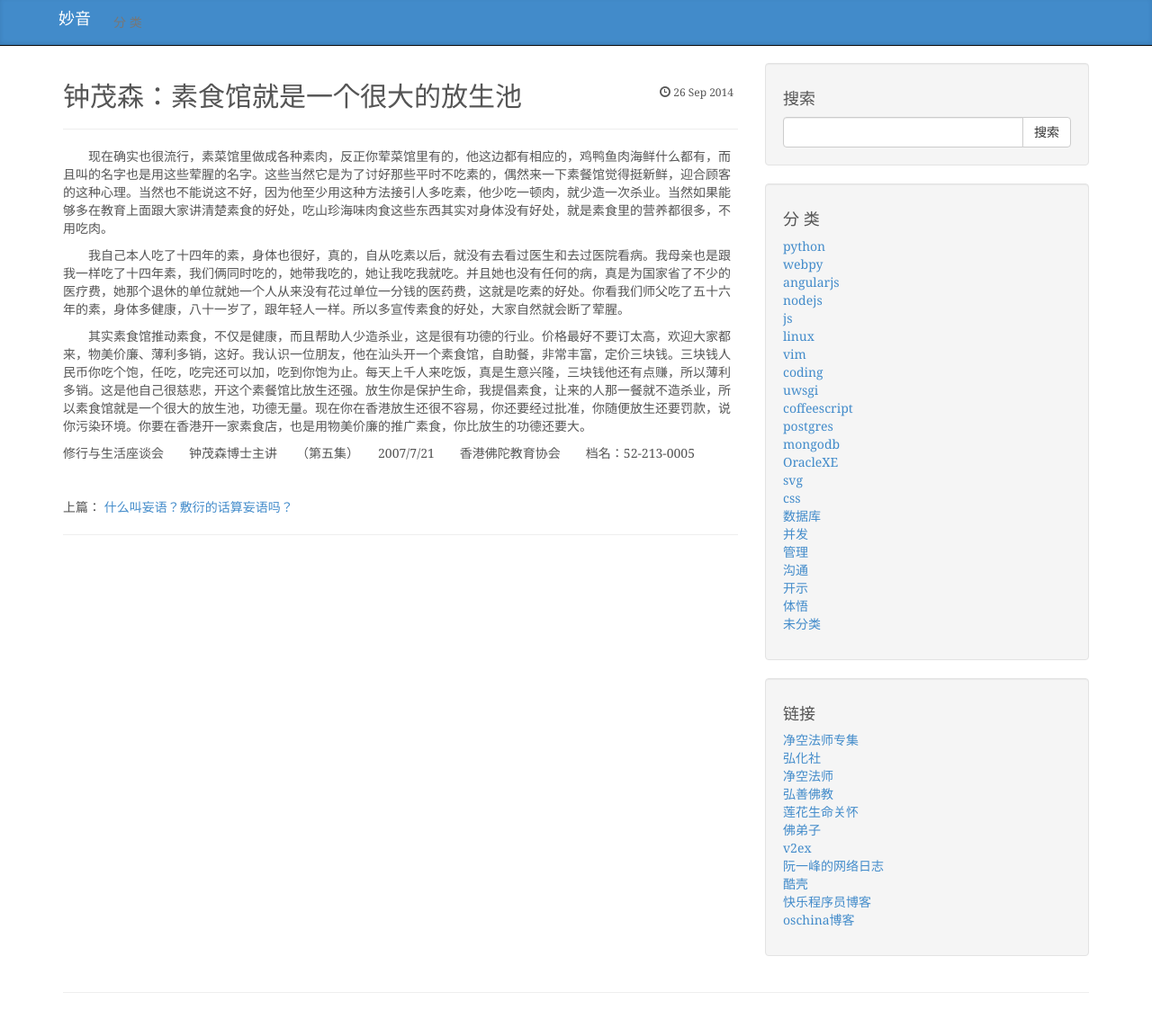
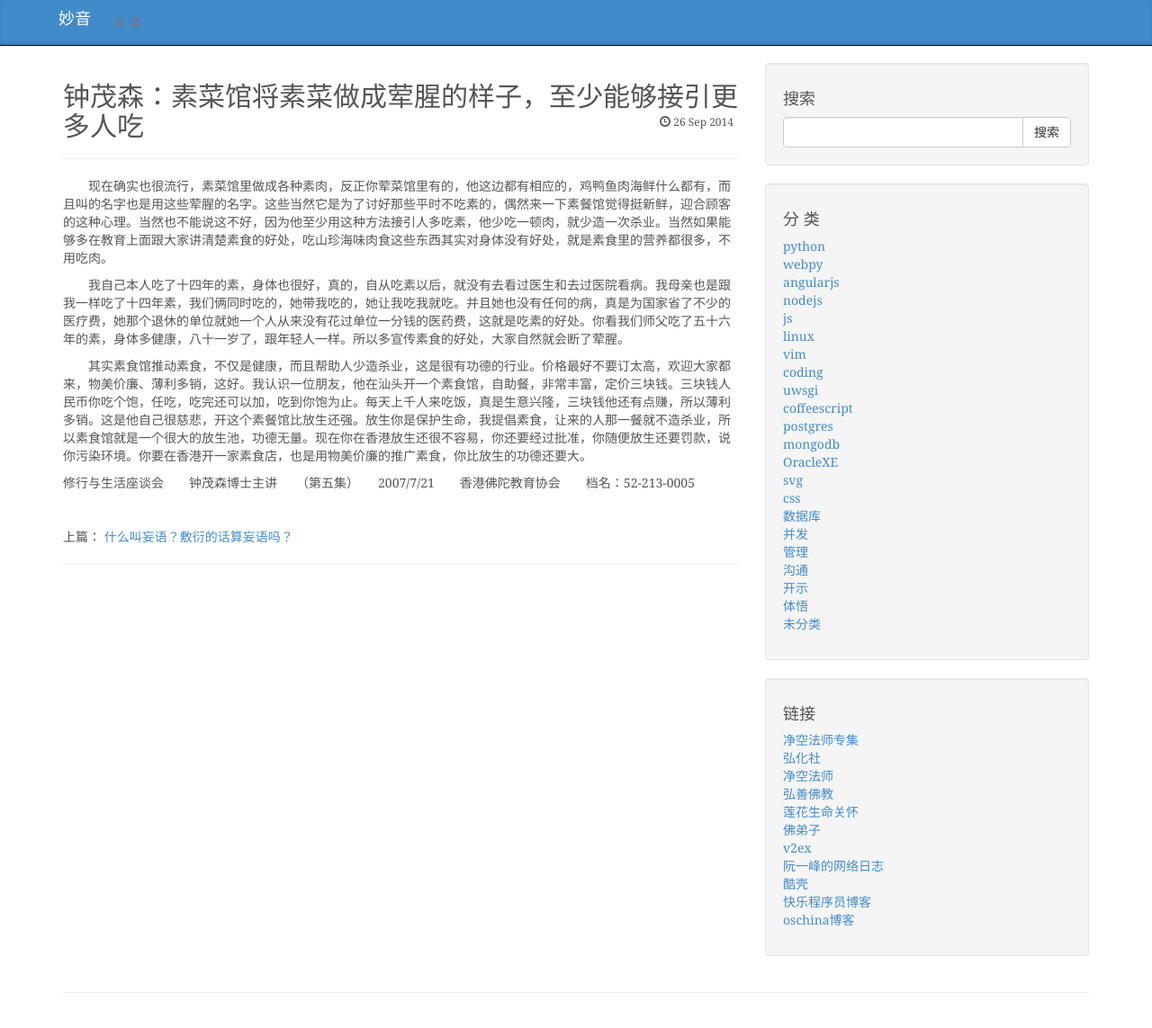
Before and after one commit to miaoyin/blog-old, a Jekyll site: the page built from _posts/2014-09-26-zsm-01.md, in a window 1280 px wide and 1214 px high. Shown: the top 1143 px of the window at 90% size. Built offline with Jekyll 4.4.1, drawn with Linux system fonts in a browser that asks for light colours; Markdown is read by kramdown in place of the engine named in the settings.

Commit message:
修改标题

```diff
--- a/_posts/2014-09-26-zsm-01.md
+++ b/_posts/2014-09-26-zsm-01.md
@@ -1,6 +1,6 @@
 ---
 layout: post
-title: "钟茂森：素食馆就是一个很大的放生池"
+title: "钟茂森：素菜馆将素菜做成荤腥的样子，至少能够接引更多人吃"
 date:   2014-09-26 12:45
 categories: ["钟茂森"]
 tags: ["素食店"]
```
